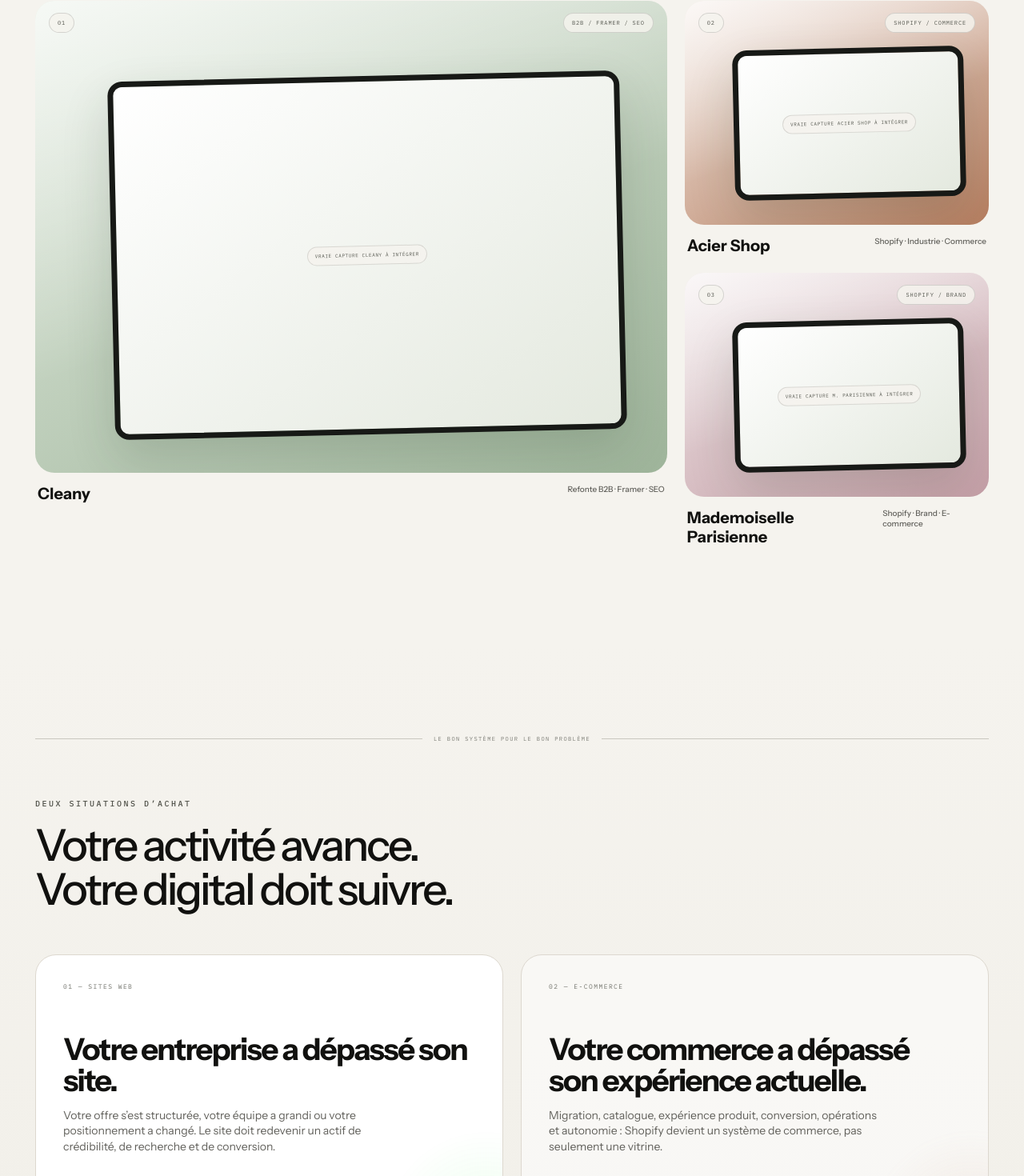
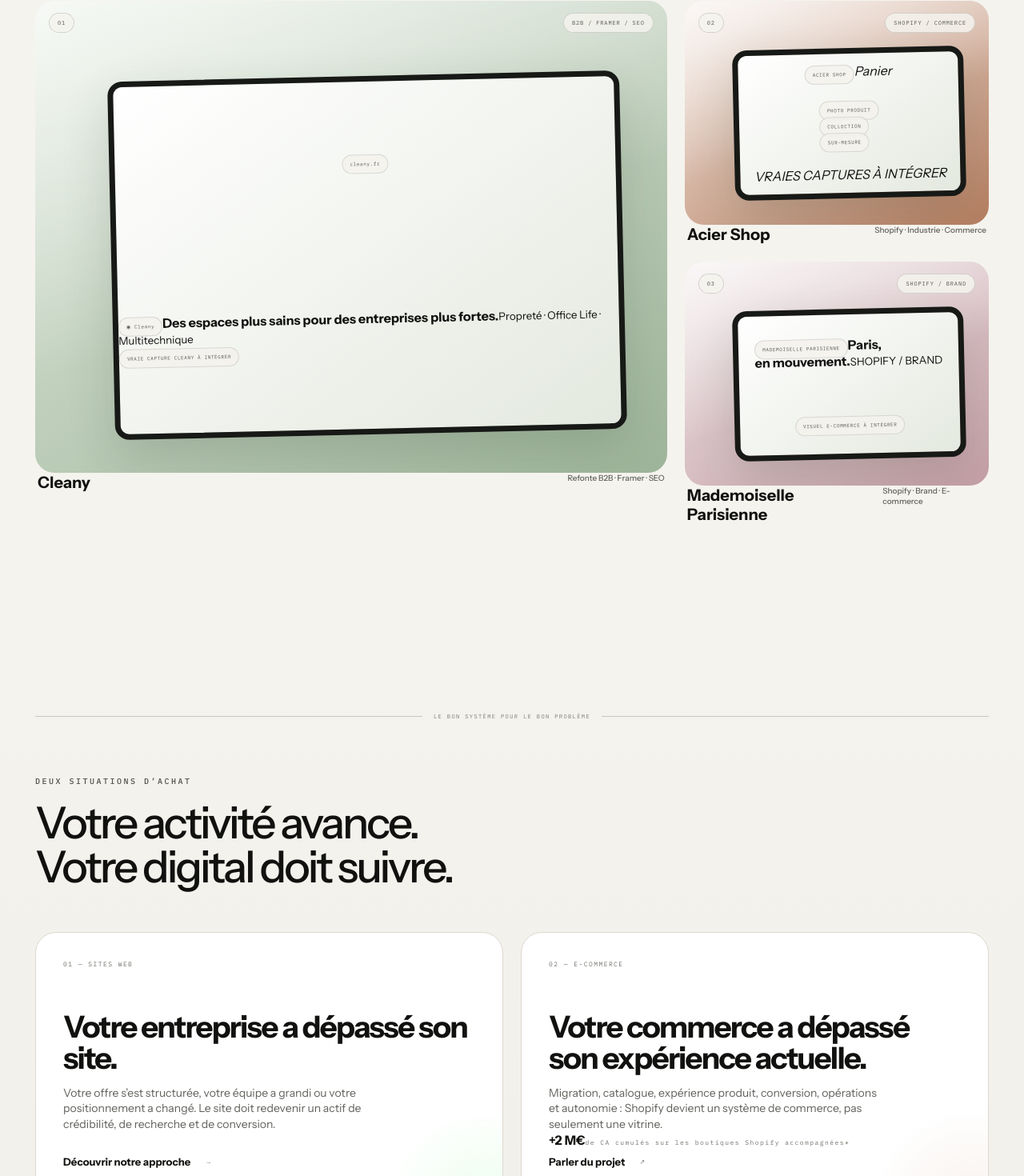
Before and after one commit to Emir10zenia10/Webcrew-website, a Next.js app: page / in a window 1280 px wide. Shown: the part 1991-3461 px from the top of the page at 80% size. Built offline with nearby package versions, Linux system fonts and the light colour scheme.

Commit message:
WebCrew V3: enrich homepage cases and scroll storytelling

```diff
--- a/components/HomeSections.tsx
+++ b/components/HomeSections.tsx
@@ -1,4 +1,5 @@
 import Link from "next/link";
+import { Reveal } from "@/components/Reveal";
 
 const outcomes = [
   ["Perception", "Être perçu au niveau réel de votre entreprise."],
@@ -22,55 +23,108 @@
   ["Creative Development", "Interactions, composants et expériences custom quand le besoin le justifie."],
 ] as const;
 
+function CleanyWorkVisual() {
+  return (
+    <div className="workMock workMockLarge cleanyMock">
+      <div className="mockBrowserBar"><i /><i /><i /><span>cleany.fr</span></div>
+      <div className="cleanyMockBody">
+        <div className="cleanyMockCopy">
+          <span>◉ Cleany</span>
+          <strong>Des espaces plus sains pour des entreprises plus fortes.</strong>
+          <small>Propreté · Office Life · Multitechnique</small>
+        </div>
+        <div className="cleanyMockMedia">
+          <div className="mockArchitecture"><b /><b /><i /><i /></div>
+          <span>VRAIE CAPTURE CLEANY À INTÉGRER</span>
+        </div>
+      </div>
+    </div>
+  );
+}
+
+function AcierWorkVisual() {
+  return (
+    <div className="workMock acierMock">
+      <div className="mockCommerceTop"><span>ACIER SHOP</span><i>Panier</i></div>
+      <div className="acierMockGrid">
+        <div className="acierProduct acierProductMain"><span>PHOTO PRODUIT</span></div>
+        <div className="acierProduct"><span>COLLECTION</span></div>
+        <div className="acierProduct"><span>SUR-MESURE</span></div>
+      </div>
+      <em>VRAIES CAPTURES À INTÉGRER</em>
+    </div>
+  );
+}
+
+function MpWorkVisual() {
+  return (
+    <div className="workMock mpMock">
+      <div className="mpEditorial">
+        <span>MADEMOISELLE PARISIENNE</span>
+        <strong>Paris,<br />en mouvement.</strong>
+        <small>SHOPIFY / BRAND</small>
+      </div>
+      <div className="mpPhoto"><span>VISUEL E-COMMERCE À INTÉGRER</span></div>
+    </div>
+  );
+}
+
 export function HomeSections() {
   return (
     <>
       <section className="workSection" id="realisations" aria-labelledby="work-title">
-        <div className="sectionHead">
+        <Reveal className="sectionHead">
           <div>
             <div className="eyebrow">RÉALISATIONS SÉLECTIONNÉES</div>
             <h2 id="work-title">Des sites pensés pour<br />la réalité du business.</h2>
           </div>
           <p>Nous ne cherchons pas à faire “un beau site de plus”. Le travail consiste à rendre l’entreprise plus claire, plus crédible et plus simple à faire vivre.</p>
-        </div>
+        </Reveal>
 
         <div className="workGrid">
-          <article className="workCard workCardWide">
+          <Reveal className="workCard workCardWide" delay={0.02}>
+            <article>
               <div className="workVisual cleanyVisual">
                 <div className="workVisualChrome"><span>01</span><span>B2B / FRAMER / SEO</span></div>
-              <div className="workMock workMockLarge"><span>VRAIE CAPTURE CLEANY À INTÉGRER</span></div>
+                <CleanyWorkVisual />
               </div>
               <div className="workMeta"><span>Cleany</span><b>Refonte B2B · Framer · SEO</b></div>
             </article>
+          </Reveal>
 
-          <article className="workCard">
+          <Reveal className="workCard" delay={0.08}>
+            <article>
               <div className="workVisual acierVisual">
                 <div className="workVisualChrome"><span>02</span><span>SHOPIFY / COMMERCE</span></div>
-              <div className="workMock"><span>VRAIE CAPTURE ACIER SHOP À INTÉGRER</span></div>
+                <AcierWorkVisual />
               </div>
               <div className="workMeta"><span>Acier Shop</span><b>Shopify · Industrie · Commerce</b></div>
             </article>
+          </Reveal>
 
-          <article className="workCard">
+          <Reveal className="workCard" delay={0.14}>
+            <article>
               <div className="workVisual mpVisual">
                 <div className="workVisualChrome"><span>03</span><span>SHOPIFY / BRAND</span></div>
-              <div className="workMock"><span>VRAIE CAPTURE M. PARISIENNE À INTÉGRER</span></div>
+                <MpWorkVisual />
               </div>
               <div className="workMeta"><span>Mademoiselle Parisienne</span><b>Shopify · Brand · E-commerce</b></div>
             </article>
+          </Reveal>
         </div>
       </section>
 
       <section className="situationSection" id="expertises" aria-labelledby="expertises-title">
         <div className="sectionBridge"><span>LE BON SYSTÈME POUR LE BON PROBLÈME</span></div>
-        <div className="sectionHead sectionHeadTight">
+        <Reveal className="sectionHead sectionHeadTight">
           <div>
             <div className="eyebrow">DEUX SITUATIONS D’ACHAT</div>
             <h2 id="expertises-title">Votre activité avance.<br />Votre digital doit suivre.</h2>
           </div>
-        </div>
+        </Reveal>
 
         <div className="situationGrid">
+          <Reveal delay={0.03}>
             <article className="situationCard situationB2B">
               <span className="situationIndex">01 — SITES WEB</span>
               <div>
@@ -79,35 +133,41 @@
               </div>
               <a href="#approche">Découvrir notre approche <span>→</span></a>
             </article>
+          </Reveal>
 
+          <Reveal delay={0.1}>
             <article className="situationCard situationCommerce">
               <span className="situationIndex">02 — E-COMMERCE</span>
               <div>
                 <h3>Votre commerce a dépassé son expérience actuelle.</h3>
                 <p>Migration, catalogue, expérience produit, conversion, opérations et autonomie : Shopify devient un système de commerce, pas seulement une vitrine.</p>
               </div>
+              <div className="commerceProofMini"><strong>+2 M€</strong><span>de CA cumulés sur les boutiques Shopify accompagnées*</span></div>
               <Link href="/demande-de-devis">Parler du projet <span>↗</span></Link>
             </article>
+          </Reveal>
         </div>
 
-        <div className="outcomesIntro">
+        <Reveal className="outcomesIntro">
           <div className="eyebrow">CE QUI DOIT CHANGER APRÈS UNE REFONTE</div>
           <p>Pas seulement l’apparence. La perception du marché, la visibilité, la capacité à convertir et la manière dont vos équipes utilisent le site au quotidien.</p>
-        </div>
+        </Reveal>
 
         <div className="outcomeGrid">
           {outcomes.map(([title, copy], index) => (
-            <article key={title}>
+            <Reveal key={title} delay={index * 0.05}>
+              <article>
                 <span>{String(index + 1).padStart(2, "0")}</span>
                 <h3>{title}</h3>
                 <p>{copy}</p>
               </article>
+            </Reveal>
           ))}
         </div>
       </section>
 
       <section className="featuredCaseSection" aria-labelledby="featured-case-title">
-        <div className="featuredCaseShell">
+        <Reveal className="featuredCaseShell">
           <div className="featuredCaseCopy">
             <div className="eyebrow eyebrowLight">CAS CLIENT — CLEANY</div>
             <h2 id="featured-case-title">Quand une entreprise devient plus complexe, son site doit devenir plus simple.</h2>
@@ -119,9 +179,10 @@
           <div className="featuredCaseVisual">
             <div className="caseDevice caseDeviceDesktop">
               <div className="caseBrowserBar"><i /><i /><i /><span>cleany.fr</span></div>
-              <div className="caseMediaPlaceholder">
-                <strong>VRAIE CAPTURE CLEANY</strong>
-                <span>Desktop homepage / page offre</span>
+              <div className="caseMediaPlaceholder caseMediaRich">
+                <div className="caseMediaCopy"><span>◉ Cleany</span><strong>Des espaces plus sains pour des entreprises plus fortes.</strong></div>
+                <div className="caseMediaArt"><b /><b /><i /><i /></div>
+                <em>VRAIE CAPTURE À INTÉGRER</em>
               </div>
             </div>
             <div className="caseDevice caseDeviceMobile">
@@ -132,82 +193,93 @@
               <b>Contenu → UX → Search → CMS</b>
             </div>
           </div>
-        </div>
+        </Reveal>
       </section>
 
       <section className="methodSection" id="methodologie" aria-labelledby="method-title">
-        <div className="sectionHead">
+        <Reveal className="sectionHead">
           <div>
             <div className="eyebrow">MÉTHODE</div>
             <h2 id="method-title">Le design arrive<br />après les bonnes questions.</h2>
           </div>
           <p>Nous avançons du business vers le système digital — pas l’inverse. C’est ce qui évite les refontes esthétiques qui vieillissent vite ou ne changent rien commercialement.</p>
-        </div>
+        </Reveal>
 
         <div className="methodGrid">
-          {method.map(([index, title, copy]) => (
-            <article key={index}>
+          {method.map(([index, title, copy], i) => (
+            <Reveal key={index} delay={i * 0.05}>
+              <article>
                 <span className="methodIndex">{index}</span>
                 <h3>{title}</h3>
                 <p>{copy}</p>
                 <div className="methodLine" />
               </article>
+            </Reveal>
           ))}
         </div>
       </section>
 
       <section className="technologySection" aria-labelledby="technology-title">
-        <div className="technologyIntro">
+        <Reveal className="technologyIntro">
           <div className="eyebrow eyebrowLight">TECHNOLOGIE / DELIVERY</div>
           <h2 id="technology-title">La technologie vient<br />après le besoin.</h2>
           <p>Framer, Shopify, Search, IA ou développement custom : nous choisissons la couche qui rend le système plus performant, plus maintenable et plus simple pour les équipes.</p>
-        </div>
+        </Reveal>
 
         <div className="technologyList">
           {technology.map(([title, copy], index) => (
-            <article key={title}>
+            <Reveal key={title} delay={index * 0.04}>
+              <article>
                 <span>{String(index + 1).padStart(2, "0")}</span>
                 <h3>{title}</h3>
                 <p>{copy}</p>
                 <i aria-hidden="true">↗</i>
               </article>
+            </Reveal>
           ))}
         </div>
       </section>
 
       <section className="founderSection" id="apropos" aria-labelledby="founder-title">
-        <div className="founderMedia">
+        <Reveal className="founderMedia">
           <div className="founderMediaTop"><span>FOUNDER / POINT OF VIEW</span><span>00:58</span></div>
           <div className="founderVideoPlaceholder">
             <button type="button" aria-label="Vidéo fondateur à intégrer"><span>▶</span></button>
             <p>VIDÉO FONDATEUR À INTÉGRER</p>
           </div>
-        </div>
+        </Reveal>
 
-        <div className="founderCopy">
+        <Reveal className="founderCopy" delay={0.08}>
           <div className="eyebrow">NOTRE MANIÈRE DE PENSER</div>
           <h2 id="founder-title">Un bon site commence bien avant le design.</h2>
           <p>Avant de parler couleurs, composants ou animations, il faut comprendre pourquoi le site n’est plus au niveau de l’entreprise. C’est cette lecture qui guide ensuite la stratégie, la structure, la création et la technologie.</p>
           <Link href="/demande-de-devis">Parler de votre projet <span>↗</span></Link>
-        </div>
+        </Reveal>
       </section>
 
       <section className="insightsSection" id="insights" aria-labelledby="insights-title">
-        <div className="sectionHead">
+        <Reveal className="sectionHead">
           <div>
             <div className="eyebrow">INSIGHTS</div>
             <h2 id="insights-title">Comprendre avant<br />de construire.</h2>
           </div>
           <p>Des contenus pour expliquer les décisions derrière une refonte, une migration ou un système digital plus performant.</p>
-        </div>
+        </Reveal>
 
         <div className="insightsGrid">
-          <article><span>STRATÉGIE</span><h3>Le Digital Perception Gap</h3><p>Pourquoi certaines entreprises sont meilleures que l’image qu’elles projettent — et comment réduire cet écart.</p><b>En préparation</b></article>
-          <article><span>TECHNOLOGIE</span><h3>Framer, Shopify ou custom ?</h3><p>Choisir le système qui sert le modèle économique, les équipes et le niveau d’ambition.</p><b>En préparation</b></article>
-          <article><span>SEARCH</span><h3>Refondre sans sacrifier le SEO</h3><p>Préserver ce qui fonctionne, migrer proprement et reconstruire les fondations qui limitent la visibilité.</p><b>En préparation</b></article>
+          {[
+            ["STRATÉGIE","Le Digital Perception Gap","Pourquoi certaines entreprises sont meilleures que l’image qu’elles projettent — et comment réduire cet écart."],
+            ["TECHNOLOGIE","Framer, Shopify ou custom ?","Choisir le système qui sert le modèle économique, les équipes et le niveau d’ambition."],
+            ["SEARCH","Refondre sans sacrifier le SEO","Préserver ce qui fonctionne, migrer proprement et reconstruire les fondations qui limitent la visibilité."],
+          ].map(([kicker,title,copy], index)=>(
+            <Reveal key={title} delay={index * 0.06}>
+              <article><span>{kicker}</span><h3>{title}</h3><p>{copy}</p><b>En préparation</b></article>
+            </Reveal>
+          ))}
         </div>
       </section>
 
+      <Reveal>
         <section className="partnerSection" id="partenaires" aria-label="Système d’apport d’affaires">
           <div>
             <div className="eyebrow">PARTENAIRES</div>
@@ -215,10 +287,12 @@
           </div>
           <div className="partnerAction">
             <p>Pour les consultants, partenaires et prescripteurs qui rencontrent des entreprises ayant un vrai besoin web ou e-commerce.</p>
-          <a href="#partenaires">Découvrir notre système d’apport d’affaires <span>→</span></a>
+            <Link href="/demande-de-devis?source=partenaire">Parler d’un apport d’affaires <span>→</span></Link>
           </div>
         </section>
+      </Reveal>
 
+      <Reveal>
         <section className="finalCtaSection" aria-labelledby="final-cta-title">
           <div className="finalCtaGlow" />
           <div className="eyebrow eyebrowLight">PROCHAINE ÉTAPE</div>
@@ -226,6 +300,7 @@
           <p>Si la réponse n’est pas évidente, c’est probablement un bon sujet de conversation.</p>
           <Link href="/demande-de-devis" className="finalCtaButton"><span>Parler de votre projet</span><span>↗</span></Link>
         </section>
+      </Reveal>
 
       <footer className="siteFooter">
         <div className="footerBrand">
```
Lines whose indentation alone changed are shown as unchanged.
